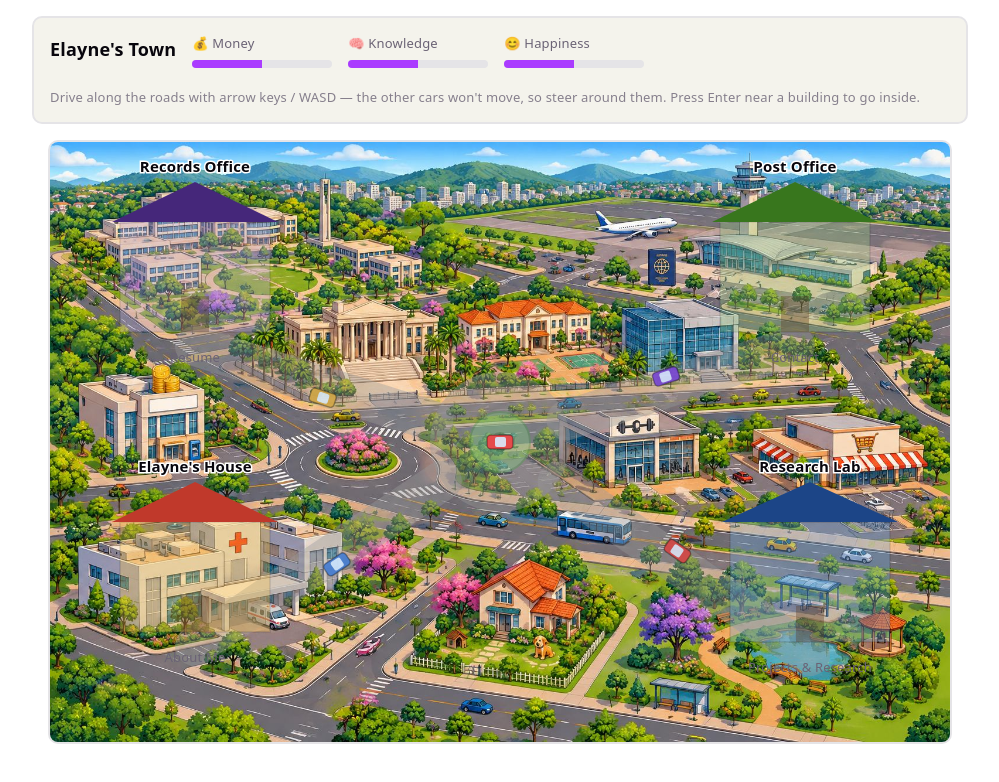
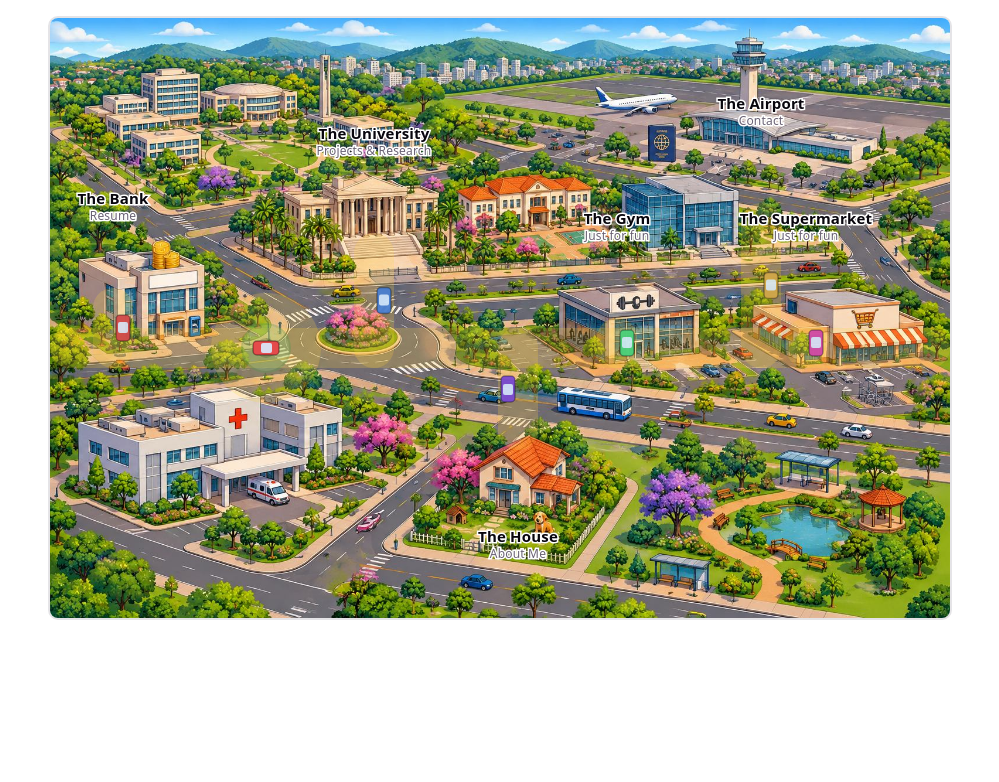
Before and after one commit to elaynecardosojhu-ai/elaynecardosojhu-ai.github.io, a React (Vite) app: page /#/ in a window 1280 px wide. Shown: the top 782 px of the page, without its empty margins (140-1139 px from the left). Built offline with nearby package versions, Linux system fonts and the light colour scheme.

Commit message:
Redesign town map to match artwork: remove placeholder buildings/HUD, add 6 real landmarks on a shared road

```diff
--- a/src/game/TownMap.css
+++ b/src/game/TownMap.css
@@ -6,65 +6,6 @@
   padding: 16px;
   width: 100%;
   box-sizing: border-box;
-}
-
-.town-hud {
-  width: 100%;
-  max-width: 900px;
-  display: flex;
-  flex-wrap: wrap;
-  align-items: center;
-  gap: 16px;
-  padding: 12px 16px;
-  border: 2px solid var(--border);
-  border-radius: 10px;
-  background: var(--code-bg);
-}
-
-.town-hud__title {
-  font-weight: 700;
-  font-size: 18px;
-  color: var(--text-h);
-  white-space: nowrap;
-}
-
-.town-hud__stats {
-  display: flex;
-  gap: 16px;
-  flex: 1;
-  flex-wrap: wrap;
-}
-
-.town-stat {
-  display: flex;
-  flex-direction: column;
-  gap: 4px;
-  min-width: 140px;
-}
-
-.town-stat__label {
-  font-size: 13px;
-  color: var(--text);
-}
-
-.town-stat__bar {
-  height: 8px;
-  border-radius: 4px;
-  background: var(--border);
-  overflow: hidden;
-}
-
-.town-stat__fill {
-  height: 100%;
-  background: var(--accent);
-  transition: width 0.3s ease;
-}
-
-.town-hud__hint {
-  font-size: 13px;
-  color: var(--text);
-  opacity: 0.8;
-  width: 100%;
 }
 
 .town-map-wrap {
@@ -92,44 +33,32 @@
   height: 100%;
 }
 
-.town-map__grass {
-  fill: transparent;
-}
-
-.town-map__tree {
-  fill: #4f9a4f;
-  stroke: #3a7a3a;
-  stroke-width: 2;
-  opacity: 0;
-}
-
 .town-map__road-spur {
-  stroke: #9a9a9a;
+  stroke: #ffd23f;
   stroke-linecap: round;
-  opacity: 0.4;
+  opacity: 0.22;
 }
 
 .town-map__roundabout {
-  fill: #9a9a9a;
-  opacity: 0.4;
+  fill: #ffd23f;
+  opacity: 0.22;
 }
 
 .town-map__roundabout-island {
   fill: #7fc97f;
   stroke: #4f9a4f;
   stroke-width: 2;
-  opacity: 0.4;
+  opacity: 0.3;
 }
 
-.building__body {
-  stroke: rgba(0, 0, 0, 0.25);
-  stroke-width: 2;
-  opacity: 0.35;
+.building__door-marker {
+  fill: var(--accent);
+  opacity: 0;
+  transition: opacity 0.2s ease;
 }
 
-.building__door {
-  fill: #5a3b22;
-  opacity: 0.35;
+.building--near .building__door-marker {
+  opacity: 0.4;
 }
 
 .building__label {
@@ -143,12 +72,10 @@
 
 .building__sublabel {
   fill: var(--text);
-  font-size: 13px;
-}
-
-.building--near .building__body {
-  stroke: var(--accent);
-  stroke-width: 4;
+  font-size: 12px;
+  paint-order: stroke;
+  stroke: var(--bg);
+  stroke-width: 3px;
 }
 
 .player-shadow {
--- a/src/game/TownMap.tsx
+++ b/src/game/TownMap.tsx
@@ -1,9 +1,10 @@
-import { useEffect, useMemo, useRef, useState } from 'react'
+import { useEffect, useRef, useState } from 'react'
 import { Link } from 'react-router-dom'
 import townBackground from '../assets/town-background.jpg'
 import { BUILDINGS, MAP_HEIGHT, MAP_WIDTH, type Building } from './buildings'
 import {
   CAR_RADIUS,
+  doorPoint,
   isOnRoad,
   PARKED_CARS,
   ROAD_HALF_WIDTH,
@@ -20,21 +21,6 @@ const PLAYER_RADIUS = 10
 const MOVE_SPEED = 220 // px per second
 const DOOR_TRIGGER_RADIUS = 46
 const CAR_COLLISION_GAP = 3
-
-const TREES: Point[] = [
-  { x: 40, y: 40 },
-  { x: 860, y: 40 },
-  { x: 40, y: 560 },
-  { x: 860, y: 560 },
-  { x: 300, y: 40 },
-  { x: 600, y: 560 },
-  { x: 40, y: 300 },
-  { x: 860, y: 300 },
-]
-
-function doorPoint(building: Building): Point {
-  return { x: building.x + building.width / 2, y: building.y + building.height + 14 }
-}
 
 function clamp(value: number, min: number, max: number) {
   return Math.min(max, Math.max(min, value))
@@ -64,7 +50,7 @@ function CarShape({ x, y, angle, color, className }: CarShapeProps) {
 }
 
 export default function TownMap() {
-  const { stats, visited, visit } = useTownState()
+  const { visited, visit } = useTownState()
   const [player, setPlayer] = useState<Point>({ ...ROUNDABOUT_CENTER })
   const [facingAngle, setFacingAngle] = useState(0)
   const [nearBuilding, setNearBuilding] = useState<Building | null>(null)
@@ -159,55 +145,22 @@ export default function TownMap() {
   }, [player])
 
   function enterBuilding(building: Building) {
-    const gained = visit(building.id, building.statDelta)
+    const gained = visit(building.id)
     setJustVisited(gained)
     setModalBuilding(building)
   }
 
-  const statBars = useMemo(
-    () => [
-      { key: 'money', label: '💰 Money', value: stats.money },
-      { key: 'knowledge', label: '🧠 Knowledge', value: stats.knowledge },
-      { key: 'happiness', label: '😊 Happiness', value: stats.happiness },
-    ],
-    [stats],
-  )
-
   return (
     <div className="town">
-      <div className="town-hud">
-        <div className="town-hud__title">Elayne's Town</div>
-        <div className="town-hud__stats">
-          {statBars.map((stat) => (
-            <div className="town-stat" key={stat.key}>
-              <span className="town-stat__label">{stat.label}</span>
-              <div className="town-stat__bar">
-                <div className="town-stat__fill" style={{ width: `${stat.value}%` }} />
-              </div>
-            </div>
-          ))}
-        </div>
-        <div className="town-hud__hint">
-          Drive along the roads with arrow keys / WASD — the other cars won't move, so steer around
-          them. Press Enter near a building to go inside.
-        </div>
-      </div>
-
       <div className="town-map-wrap">
         <img src={townBackground} alt="" className="town-map-wrap__background" />
         <svg
           className="town-map"
           viewBox={`0 0 ${MAP_WIDTH} ${MAP_HEIGHT}`}
           role="img"
-          aria-label="A small town map with a central roundabout and roads leading to four buildings"
+          aria-label="A town map overlaid on illustrated artwork, with roads leading to a university, bank, airport, house, gym and supermarket"
         >
-          <rect x={0} y={0} width={MAP_WIDTH} height={MAP_HEIGHT} className="town-map__grass" />
-
-        {TREES.map((tree, index) => (
-          <circle key={`tree-${index}`} cx={tree.x} cy={tree.y} r={18} className="town-map__tree" />
-        ))}
-
-        {/* roads: straight arms from each building's door to the central roundabout */}
+          {/* roads: a main street plus a straight spur dropped from each building's door */}
           {ROAD_SEGMENTS.map((segment) => (
             <line
               key={segment.id}
@@ -233,46 +186,25 @@ export default function TownMap() {
             className="town-map__roundabout-island"
           />
 
-        {BUILDINGS.map((building) => (
-          <g key={building.id} className={nearBuilding?.id === building.id ? 'building building--near' : 'building'}>
-            <rect
-              x={building.x}
-              y={building.y}
-              width={building.width}
-              height={building.height}
-              className="building__body"
-              style={{ fill: building.color }}
-            />
-            <polygon
-              points={`${building.x - 8},${building.y} ${building.x + building.width + 8},${building.y} ${building.x + building.width / 2},${building.y - 40}`}
-              style={{ fill: building.roofColor }}
-            />
-            <rect
-              x={building.x + building.width / 2 - 14}
-              y={building.y + building.height - 36}
-              width={28}
-              height={36}
-              className="building__door"
-            />
-            <text
-              x={building.x + building.width / 2}
-              y={building.y - 50}
-              textAnchor="middle"
-              className="building__label"
+          {BUILDINGS.map((building) => {
+            const door = doorPoint(building)
+            const labelY = building.doorSide === 'top' ? building.y + building.height + 22 : building.y - 14
+            return (
+              <g
+                key={building.id}
+                className={nearBuilding?.id === building.id ? 'building building--near' : 'building'}
               >
+                <circle cx={door.x} cy={door.y} r={10} className="building__door-marker" />
+                <text x={door.x} y={labelY} textAnchor="middle" className="building__label">
                   {building.label}
                 </text>
-            <text
-              x={building.x + building.width / 2}
-              y={building.y + building.height + 30}
-              textAnchor="middle"
-              className="building__sublabel"
-            >
+                <text x={door.x} y={labelY + 16} textAnchor="middle" className="building__sublabel">
                   {visited.has(building.id) ? '✓ ' : ''}
                   {building.sublabel}
                 </text>
               </g>
-        ))}
+            )
+          })}
 
           <circle cx={player.x} cy={player.y} r={PLAYER_RADIUS} className="player-shadow" />
           {PARKED_CARS.map((car) => (
@@ -293,20 +225,15 @@ export default function TownMap() {
           <div className="town-modal" onClick={(e) => e.stopPropagation()}>
             <h2>{modalBuilding.label}</h2>
             <p>{justVisited ? modalBuilding.flavor : modalBuilding.returnFlavor}</p>
-            {justVisited && (
-              <p className="town-modal__gains">
-                {Object.entries(modalBuilding.statDelta)
-                  .map(([key, value]) => `+${value} ${key}`)
-                  .join('  ·  ')}
-              </p>
-            )}
             <div className="town-modal__actions">
               <button className="town-modal__secondary" onClick={() => setModalBuilding(null)}>
                 Stay in town
               </button>
+              {modalBuilding.route && (
                 <Link className="town-modal__primary" to={modalBuilding.route}>
                   Go inside →
                 </Link>
+              )}
             </div>
           </div>
         </div>
--- a/src/game/buildings.ts
+++ b/src/game/buildings.ts
@@ -1,83 +1,101 @@
-export type StatKey = 'money' | 'knowledge' | 'happiness'
+export type DoorSide = 'top' | 'bottom'
 
 export interface Building {
   id: string
   label: string
   sublabel: string
-  color: string
-  roofColor: string
   x: number
   y: number
   width: number
   height: number
-  route: string
+  doorSide: DoorSide
+  route?: string
   flavor: string
   returnFlavor: string
-  statDelta: Partial<Record<StatKey, number>>
 }
 
 export const MAP_WIDTH = 900
 export const MAP_HEIGHT = 600
 
+// Coordinates are hand-placed to roughly match the landmarks visible in
+// src/assets/town-background.jpg (university quad top-left, bank with coins
+// far left, airport top-right, gym + supermarket center-right, house bottom-
+// center). Nudge x/y/width/height here if a hitbox drifts off its building.
 export const BUILDINGS: Building[] = [
   {
-    id: 'about',
-    label: "Elayne's House",
+    id: 'university',
+    label: 'The University',
+    sublabel: 'Projects & Research',
+    x: 259,
+    y: 135,
+    width: 130,
+    height: 90,
+    doorSide: 'bottom',
+    route: '/projects',
+    flavor: 'You step onto campus to review the latest experiments and write-ups.',
+    returnFlavor: 'Back on campus — the research keeps evolving.',
+  },
+  {
+    id: 'bank',
+    label: 'The Bank',
+    sublabel: 'Resume',
+    x: 8,
+    y: 200,
+    width: 110,
+    height: 80,
+    doorSide: 'bottom',
+    route: '/resume',
+    flavor: 'You pull your employment and education record from the vault.',
+    returnFlavor: 'The teller already knows your file by heart.',
+  },
+  {
+    id: 'airport',
+    label: 'The Airport',
+    sublabel: 'Contact',
+    x: 646,
+    y: 105,
+    width: 130,
+    height: 90,
+    doorSide: 'bottom',
+    route: '/contact',
+    flavor: 'You check the arrivals board — looks like someone wants to get in touch.',
+    returnFlavor: 'Still no new arrivals, but the gate is always open.',
+  },
+  {
+    id: 'house',
+    label: 'The House',
     sublabel: 'About Me',
-    color: '#f2c14e',
-    roofColor: '#c0392b',
-    x: 70,
-    y: 380,
-    width: 150,
-    height: 110,
+    x: 413,
+    y: 422,
+    width: 110,
+    height: 80,
+    doorSide: 'top',
     route: '/about',
     flavor: 'You head home and put your feet up. This is where the story starts.',
     returnFlavor: "Back home again — nothing's changed, but it's good to visit.",
-    statDelta: { happiness: 10 },
   },
   {
-    id: 'projects',
-    label: 'Research Lab',
-    sublabel: 'Projects & Research',
-    color: '#6fa8dc',
-    roofColor: '#1c4587',
-    x: 680,
-    y: 380,
-    width: 160,
-    height: 120,
-    route: '/projects',
-    flavor: 'You clock in at the lab to review the latest experiments and write-ups.',
-    returnFlavor: 'Back at the lab — the research keeps evolving.',
-    statDelta: { knowledge: 15 },
+    id: 'gym',
+    label: 'The Gym',
+    sublabel: 'Just for fun',
+    x: 512,
+    y: 220,
+    width: 110,
+    height: 90,
+    doorSide: 'bottom',
+    flavor: 'You sneak in a quick workout. Discipline off the clock helps the work on it.',
+    returnFlavor: 'Still keeping up the habit.',
   },
   {
-    id: 'resume',
-    label: 'Records Office',
-    sublabel: 'Resume',
-    color: '#b4a7d6',
-    roofColor: '#45277a',
-    x: 70,
-    y: 80,
-    width: 150,
-    height: 110,
-    route: '/resume',
-    flavor: 'You pull the employment and education records from the file room.',
-    returnFlavor: 'The clerk already knows your file by heart.',
-    statDelta: { knowledge: 5, money: 5 },
-  },
-  {
-    id: 'contact',
-    label: 'Post Office',
-    sublabel: 'Contact',
-    color: '#93c47d',
-    roofColor: '#38761d',
-    x: 670,
-    y: 80,
-    width: 150,
-    height: 110,
-    route: '/contact',
-    flavor: 'You check the mailbox — looks like someone wants to get in touch.',
-    returnFlavor: 'Still no new mail, but the door is always open.',
-    statDelta: { happiness: 5, money: 5 },
+    id: 'supermarket',
+    label: 'The Supermarket',
+    sublabel: 'Just for fun',
+    x: 701,
+    y: 220,
+    width: 110,
+    height: 90,
+    doorSide: 'bottom',
+    flavor: 'You grab a coffee and some snacks — fuel for the next sprint.',
+    returnFlavor: 'Same shelves, same snacks, still good.',
   },
 ]
--- a/src/game/roads.ts
+++ b/src/game/roads.ts
@@ -1,4 +1,4 @@
-import { BUILDINGS, MAP_HEIGHT, MAP_WIDTH } from './buildings'
+import { BUILDINGS, MAP_WIDTH, type Building } from './buildings'
 
 export interface Point {
   x: number
@@ -14,31 +14,30 @@ export interface RoadSegment {
 }
 
 export const ROAD_HALF_WIDTH = 20
-export const ROUNDABOUT_CENTER: Point = { x: MAP_WIDTH / 2, y: MAP_HEIGHT / 2 }
-export const ROUNDABOUT_RADIUS = 70
-export const ROUNDABOUT_ISLAND_RADIUS = 30
 
-function doorPoint(building: (typeof BUILDINGS)[number]): Point {
-  return { x: building.x + building.width / 2, y: building.y + building.height + 14 }
+// Main street running across the image, roughly where the road with the
+// bus/cars sits in town-background.jpg. Every building connects to it with a
+// straight spur dropped from its door.
+export const TRUNK_Y = 330
+export const TRUNK_X1 = 20
+export const TRUNK_X2 = MAP_WIDTH - 20
+
+export const ROUNDABOUT_CENTER: Point = { x: 216, y: TRUNK_Y }
+export const ROUNDABOUT_RADIUS = 55
+export const ROUNDABOUT_ISLAND_RADIUS = 24
+
+export function doorPoint(building: Building): Point {
+  const cx = building.x + building.width / 2
+  return building.doorSide === 'top' ? { x: cx, y: building.y - 10 } : { x: cx, y: building.y + building.height + 10 }
 }
 
-function pointOnRoundaboutEdge(door: Point): Point {
-  const dx = door.x - ROUNDABOUT_CENTER.x
-  const dy = door.y - ROUNDABOUT_CENTER.y
-  const dist = Math.hypot(dx, dy) || 1
-  return {
-    x: ROUNDABOUT_CENTER.x + (dx / dist) * ROUNDABOUT_RADIUS,
-    y: ROUNDABOUT_CENTER.y + (dy / dist) * ROUNDABOUT_RADIUS,
-  }
-}
-
-// Each building gets a straight road arm running from its door to the edge of
-// the central roundabout, so every building is reachable only by road.
-export const ROAD_SEGMENTS: RoadSegment[] = BUILDINGS.map((building) => {
+export const ROAD_SEGMENTS: RoadSegment[] = [
+  { id: 'trunk', x1: TRUNK_X1, y1: TRUNK_Y, x2: TRUNK_X2, y2: TRUNK_Y },
+  ...BUILDINGS.map((building) => {
     const door = doorPoint(building)
-  const edge = pointOnRoundaboutEdge(door)
-  return { id: `road-${building.id}`, x1: door.x, y1: door.y, x2: edge.x, y2: edge.y }
-})
+    return { id: `spur-${building.id}`, x1: door.x, y1: TRUNK_Y, x2: door.x, y2: door.y }
+  }),
+]
 
 function distanceToSegment(point: Point, a: Point, b: Point): number {
   const dx = b.x - a.x
@@ -53,8 +52,8 @@ function distanceToSegment(point: Point, a: Point, b: Point): number {
 }
 
 export function isOnRoad(point: Point): boolean {
-  const distToCenter = Math.hypot(point.x - ROUNDABOUT_CENTER.x, point.y - ROUNDABOUT_CENTER.y)
-  if (distToCenter <= ROUNDABOUT_RADIUS) return true
+  const distToRoundabout = Math.hypot(point.x - ROUNDABOUT_CENTER.x, point.y - ROUNDABOUT_CENTER.y)
+  if (distToRoundabout <= ROUNDABOUT_RADIUS) return true
 
   return ROAD_SEGMENTS.some(
     (segment) =>
@@ -71,11 +70,13 @@ export interface ParkedCar {
   color: string
 }
 
-export const CAR_RADIUS = 13
+export const CAR_RADIUS = 11
 
-// One parked car per road arm, offset to one side of the centerline so there's
-// still room on the other side to drive around it.
-export const PARKED_CARS: ParkedCar[] = ROAD_SEGMENTS.map((segment, index) => {
+// One parked car per building spur (skips the trunk itself), offset to one
+// side of the centerline so there's still room on the other side to drive
+// around it.
+export const PARKED_CARS: ParkedCar[] = ROAD_SEGMENTS.filter((segment) => segment.id !== 'trunk').map(
+  (segment, index) => {
     const dx = segment.x2 - segment.x1
     const dy = segment.y2 - segment.y1
     const length = Math.hypot(dx, dy) || 1
@@ -83,11 +84,10 @@ export const PARKED_CARS: ParkedCar[] = ROAD_SEGMENTS.map((segment, index) => {
     const dirY = dy / length
     const perpX = -dirY
     const perpY = dirX
-  const t = 0.55
-  const midX = segment.x1 + dx * t
-  const midY = segment.y1 + dy * t
-  const offset = 11
-  const colors = ['#4a7fd1', '#d14a4a', '#d1a74a', '#7a4ad1']
+    const midX = segment.x1 + dx * 0.5
+    const midY = segment.y1 + dy * 0.5
+    const offset = 10
+    const colors = ['#4a7fd1', '#d14a4a', '#d1a74a', '#7a4ad1', '#4ad17a', '#d14aa7']
     return {
       id: `car-${segment.id}`,
       x: midX + perpX * offset,
@@ -95,4 +95,5 @@ export const PARKED_CARS: ParkedCar[] = ROAD_SEGMENTS.map((segment, index) => {
       angle: (Math.atan2(dirY, dirX) * 180) / Math.PI,
       color: colors[index % colors.length],
     }
-})
+  },
+)
--- a/src/game/useTownState.ts
+++ b/src/game/useTownState.ts
@@ -1,21 +1,6 @@
 import { useCallback, useEffect, useState } from 'react'
-import type { StatKey } from './buildings'
 
-export type Stats = Record<StatKey, number>
-
-const STATS_KEY = 'town-stats'
 const VISITED_KEY = 'town-visited'
-const DEFAULT_STATS: Stats = { money: 50, knowledge: 50, happiness: 50 }
-
-function loadStats(): Stats {
-  try {
-    const raw = window.localStorage.getItem(STATS_KEY)
-    if (!raw) return { ...DEFAULT_STATS }
-    return { ...DEFAULT_STATS, ...JSON.parse(raw) }
-  } catch {
-    return { ...DEFAULT_STATS }
-  }
-}
 
 function loadVisited(): Set<string> {
   try {
@@ -28,29 +13,16 @@ function loadVisited(): Set<string> {
 }
 
 export function useTownState() {
-  const [stats, setStats] = useState<Stats>(() => loadStats())
   const [visited, setVisited] = useState<Set<string>>(() => loadVisited())
-
-  useEffect(() => {
-    window.localStorage.setItem(STATS_KEY, JSON.stringify(stats))
-  }, [stats])
 
   useEffect(() => {
     window.localStorage.setItem(VISITED_KEY, JSON.stringify([...visited]))
   }, [visited])
 
   const visit = useCallback(
-    (buildingId: string, statDelta: Partial<Record<StatKey, number>>) => {
+    (buildingId: string) => {
       const alreadyVisited = visited.has(buildingId)
       if (!alreadyVisited) {
-        setStats((prev) => {
-          const next = { ...prev }
-          for (const key of Object.keys(statDelta) as StatKey[]) {
-            const delta = statDelta[key] ?? 0
-            next[key] = Math.min(100, Math.max(0, prev[key] + delta))
-          }
-          return next
-        })
         setVisited((prev) => new Set(prev).add(buildingId))
       }
       return !alreadyVisited
@@ -58,5 +30,5 @@ export function useTownState() {
     [visited],
   )
 
-  return { stats, visited, visit }
+  return { visited, visit }
 }
```
Lines whose indentation alone changed are shown as unchanged.
